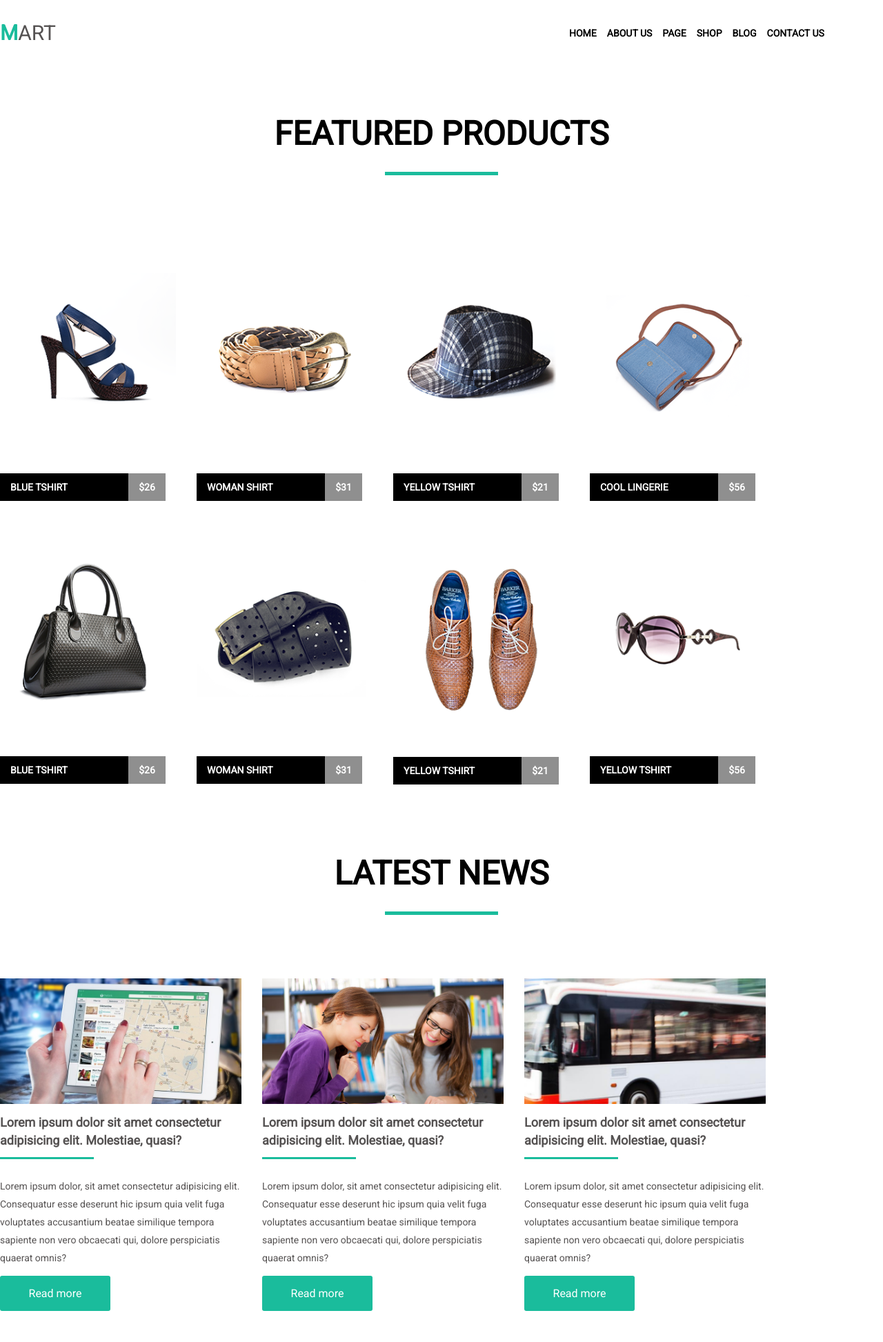
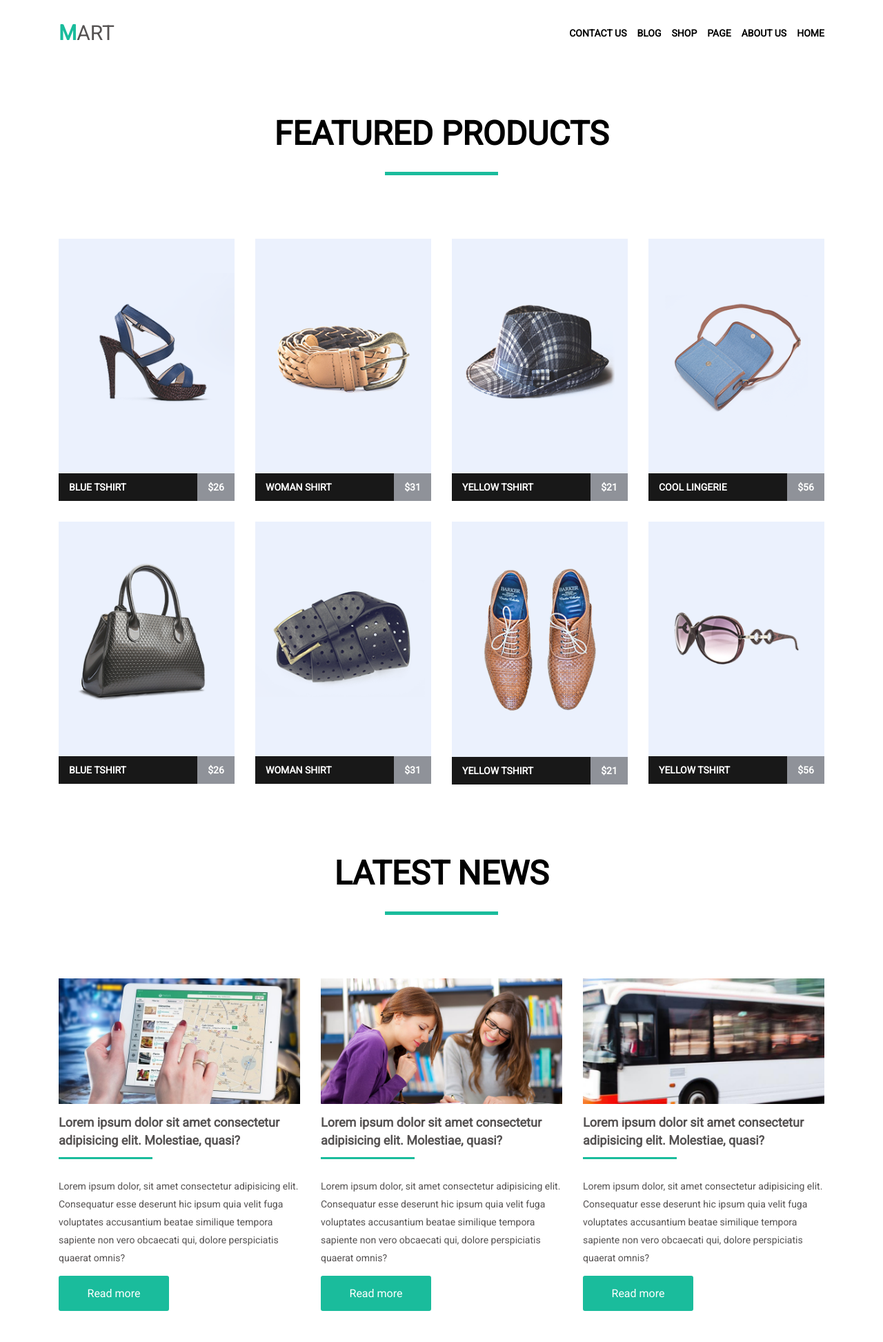
Before and after one commit to mashaborodina/goit-fe-course, a web app: file html-css/hw-4/index.html in a window 1280 px wide. Shown: the whole page at 69% size. Run offline with its HTML, style and script files only (its server is not run), Linux system fonts and the light colour scheme.

Commit message:
Please enter the commit message for your changes. Lines starting

```diff
--- a/html-css/hw-4/css/styles.css
+++ b/html-css/hw-4/css/styles.css
@@ -31,8 +31,8 @@ img {
     margin-bottom: 100px;
 }
 
-.conteiner {
-    width: 1100px;
+.container {
+    width: 1110px;
     margin: 0 auto;
     padding: 0;
 }
@@ -80,7 +80,7 @@ img {
 }
 
 .nav-list li {
-    float: left;
+    float: right;
 }
 
 .topic {
@@ -145,7 +145,7 @@ img {
 }
 
 .features-list li p:first-of-type {
-    width: 186px;
+    width: 201px;
     background: #000;
     color: #fff;
     padding-left: 15px;
@@ -160,6 +160,18 @@ img {
 
 .features-list li p:last-of-type::before {
     content: "\0024";
+}
+
+.features-list li {
+background: #e9f0fd repeat-y;
+height: 322px;
+width: 255px;
+opacity: 90%;
+}
+
+.features-list li {
+height: auto;
+overflow: hidden;
 }
 
 .title-list {
@@ -177,8 +189,8 @@ img {
     font-size: 0;
 }
 
-.title-list:nth-child(3n) {
-    margin: 0;
+.title-list li:nth-child(3n) {
+    margin-right: 0;
 }
 
 .title-list img {
--- a/html-css/hw-4/index.html
+++ b/html-css/hw-4/index.html
@@ -22,11 +22,9 @@
             </ul>
         </nav>
     </header>
-    <article>
-        <h1 class="topic">FEATURED PRODUCTS</h1>
-    </article>
     <main class="container">
         <section class="features">
+            <h2 class="topic">FEATURED PRODUCTS</h2>
             <ul class="features-list clearfix">
                 <li><img src="./img/product1.png" alt="женский босоножек">
                     <p>BLUE TSHIRT</p>
@@ -62,10 +60,8 @@
                 </li>
             </ul>
         </section>
-        <article>
+        <section class="title">
             <h2 class="topic">LATEST NEWS</h2>
-        </article>
-        <section class="title">
             <ul class="title-list">
                 <li><img src="./img/ipad.jpg" alt="планшет">
                     <h3>Lorem ipsum dolor sit amet consectetur adipisicing elit. Molestiae, quasi?</h3>
```
